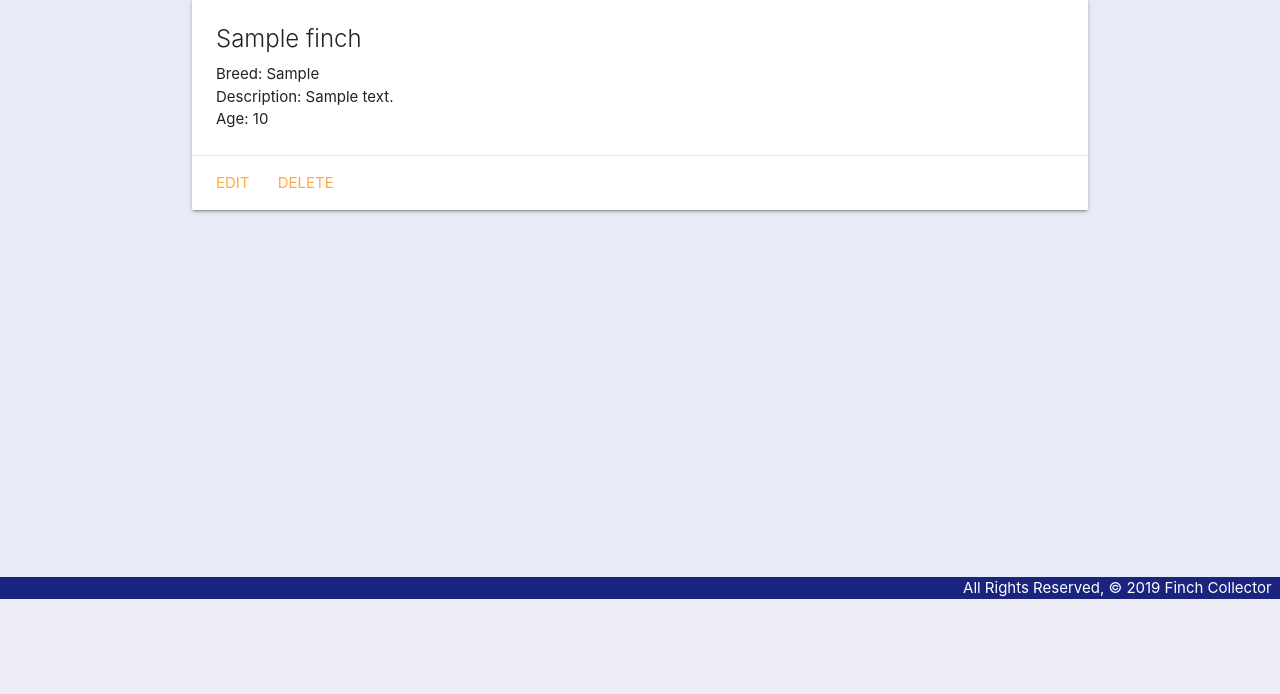
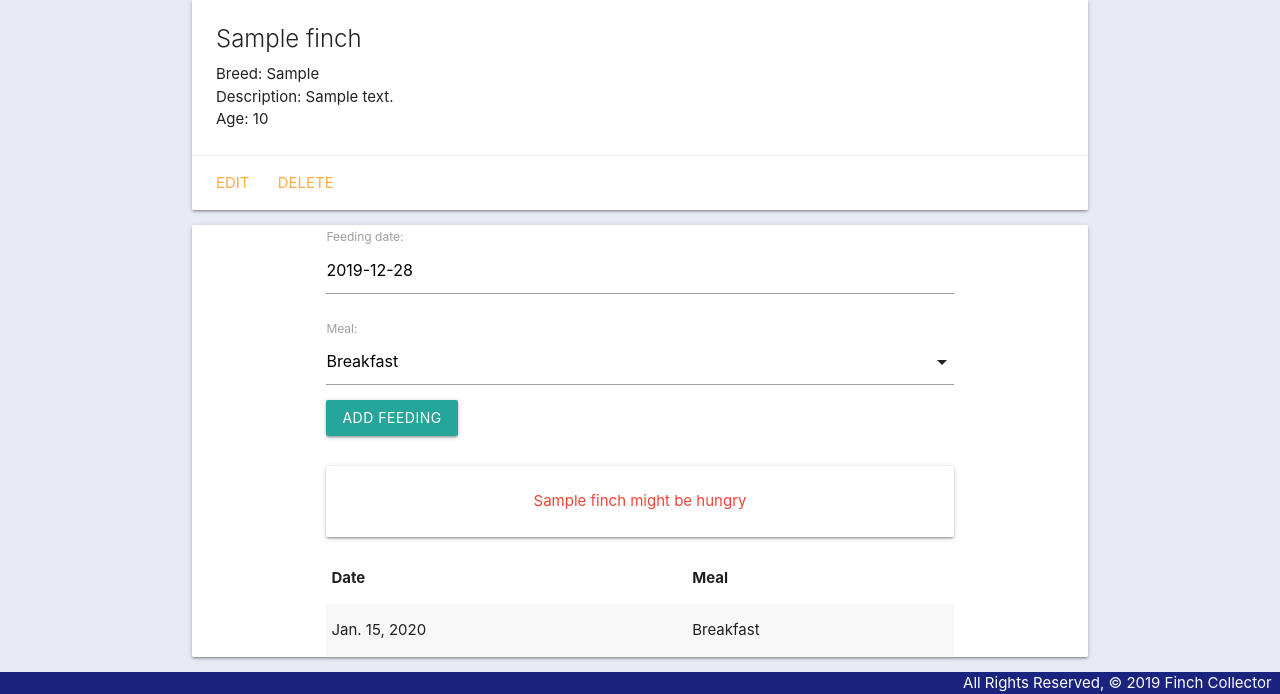
Before and after one commit to AJS3993/Finch-Collector, a Django app: page /finches/1/ in a window 1280 px wide. Shown: the part 201-895 px from the top of the page. Before the commit the page ends 800 px from the top, so only its background shows below. Run offline with Django 3.2, Linux system fonts and the light colour scheme; tables that the repository leaves empty hold one stand-in row (values such as "Sample post").

Commit message:
feeding card

```diff
--- /dev/null
+++ b/main_app/forms.py
@@ -0,0 +1,7 @@
+from django.forms import ModelForm
+from .models import Feeding
+
+class FeedingForm(ModelForm):
+  class Meta:
+    model = Feeding
+    fields = ['date', 'meal']
--- a/main_app/models.py
+++ b/main_app/models.py
@@ -1,16 +1,45 @@
 from django.db import models
 from django.urls import reverse
+from datetime import date
 
 # Create your models here.
+
+MEALS = (
+    ('B', 'Breakfast'),
+    ('L', 'Lunch'),
+    ('D', 'Dinner')
+)
 
 class Finch(models.Model):
   name = models.CharField(max_length = 100)
   breed = models.CharField(max_length = 100)
   description = models.TextField(max_length = 250)
   age = models.IntegerField()
+  def fed_for_today(self):
+    return self.feeding_set.filter(date=date.today()).count() >= len(MEALS)
 
   def __str__(self):
         return self.name
 
   def get_absolute_url(self):
     return reverse('detail', kwargs={'finch_id': self.id})
+
+  def fed_for_today(self):
+    return self.feeding_set.filter(date=date.today()).count() >= len(MEALS)
+
+class Feeding(models.Model):
+  date = models.DateField('feeding date')
+  meal = models.CharField(
+    max_length=1,
+    choices=MEALS,
+    default=MEALS[0][0]
+  )
+  finch = models.ForeignKey(Finch, on_delete=models.CASCADE)
+
+  def __str__(self):
+    # Nice method for obtaining the friendly value of a Field.choice
+    return f"{self.get_meal_display()} on {self.date}"
+
+  # change the default sort
+  class Meta:
+    ordering = ['-date']
--- a/main_app/templates/base.html
+++ b/main_app/templates/base.html
@@ -9,6 +9,7 @@
   <title>Finch Collector</title>
   <link rel="stylesheet" href="https://cdnjs.cloudflare.com/ajax/libs/materialize/1.0.0/css/materialize.min.css">
   <link rel="stylesheet" type="text/css" href="{% static 'css/style.css' %}">
+  <script src="https://cdnjs.cloudflare.com/ajax/libs/materialize/1.0.0/js/materialize.min.js"></script>
 </head>
 <body class = "indigo lighten-5">
   <header class="navbar-fixed">
--- a/main_app/templates/finches/detail.html
+++ b/main_app/templates/finches/detail.html
@@ -8,11 +8,8 @@
     <span class="card-title">{{ finch.name }}</span>
     <p>Breed: {{ finch.breed }}</p>
     <p>Description: {{ finch.description }}</p>
-    {% if finch.age > 0 %}
       <p>Age: {{ finch.age }}</p>
-    {% else %}
-      <p>Age: Kitten</p>
-    {% endif %}
+
   </div>
 
   <div class="card-action">
@@ -22,4 +19,47 @@
 
 </div>
 
+<div class="card">
+  <div class="container">
+  <form action="{% url 'add_feeding' finch.id %}" method="post">
+    {% csrf_token %}
+    {{ feeding_form.as_p }}
+    <input type="submit" class="btn" value="Add Feeding">
+  </form>
+  <br>
+  {% if finch.fed_for_today %}
+    <div class="card-panel teal-text center-align">{{finch.name}} has been fed all meals for today</div>
+  {% else %}
+    <div class="card-panel red-text center-align">{{finch.name}} might be hungry</div>
+  {% endif %}
+  <table class="striped">
+    <thead>
+      <tr><th>Date</th><th>Meal</th></tr>
+    </thead>
+    <tbody>
+      {% for feeding in finch.feeding_set.all %}
+        <tr>
+          <td>{{feeding.date}}</td>
+          <td>{{feeding.get_meal_display}}</td>
+        </tr>
+      {% endfor %}
+    </tbody>
+  </table>
+</div>
+</div>
+</div>
+<!-- JS to create a date picker and init the meal dropdown -->
+<script>
+// create a datepicker
+var dateEl = document.getElementById('id_date');
+M.Datepicker.init(dateEl, {
+  format: 'yyyy-mm-dd',
+  defaultDate: new Date(),
+  setDefaultDate: true,
+  autoClose: true
+});
+// initialize the meal select
+var selectEl = document.getElementById('id_meal');
+M.FormSelect.init(selectEl);
+</script>
 {% endblock %}
--- a/main_app/urls.py
+++ b/main_app/urls.py
@@ -9,4 +9,5 @@ urlpatterns = [
   path('finches/create/', views.FinchCreate.as_view(), name='finches_create'),
   path('finches/<int:pk>/update/', views.FinchUpdate.as_view(), name='finches_update'),
   path('finches/<int:pk>/delete/', views.FinchDelete.as_view(), name='finches_delete'),
+  path('finches/<int:finch_id>/add_feeding/', views.add_feeding, name='add_feeding')
 ]
--- a/main_app/views.py
+++ b/main_app/views.py
@@ -1,6 +1,7 @@
-from django.shortcuts import render
+from django.shortcuts import render, redirect
 from django.views.generic.edit import CreateView, UpdateView, DeleteView
 from .models import Finch
+from .forms import FeedingForm
 
 # Create your views here.
 from django.http import HttpResponse
@@ -18,7 +19,8 @@ def finches_index(request):
 
 def finches_detail(request, finch_id):
   finch = Finch.objects.get(id=finch_id)
-  return render(request, 'finches/detail.html', { 'finch': finch })
+  feeding_form = FeedingForm()
+  return render(request, 'finches/detail.html', { 'finch': finch, 'feeding_form': feeding_form })
 
 class FinchCreate(CreateView):
   model = Finch
@@ -33,3 +35,15 @@ class FinchUpdate(UpdateView):
 class FinchDelete(DeleteView):
   model = Finch
   success_url = '/finches/'
+
+def add_feeding(request, finch_id):
+	# create the ModelForm using the data in request.POST
+  form = FeedingForm(request.POST)
+  # validate the form
+  if form.is_valid():
+    # don't save the form to the db until it
+    # has the cat_id assigned
+    new_feeding = form.save(commit=False)
+    new_feeding.finch_id = finch_id
+    new_feeding.save()
+  return redirect('detail', finch_id=finch_id)
```
Also changed, not shown: main_app/migrations/0002_feeding.py (added).
